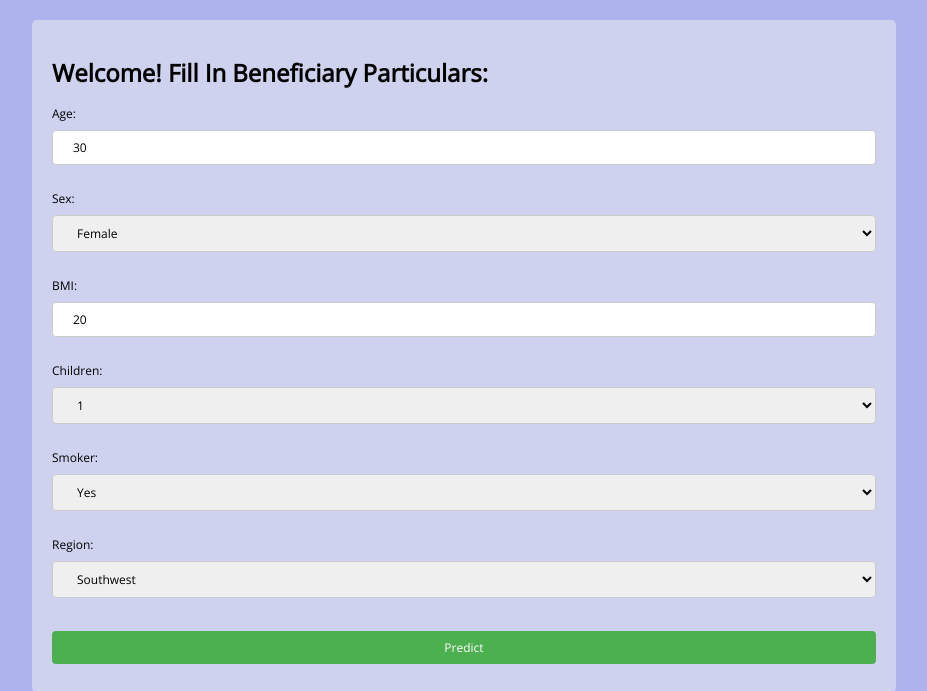
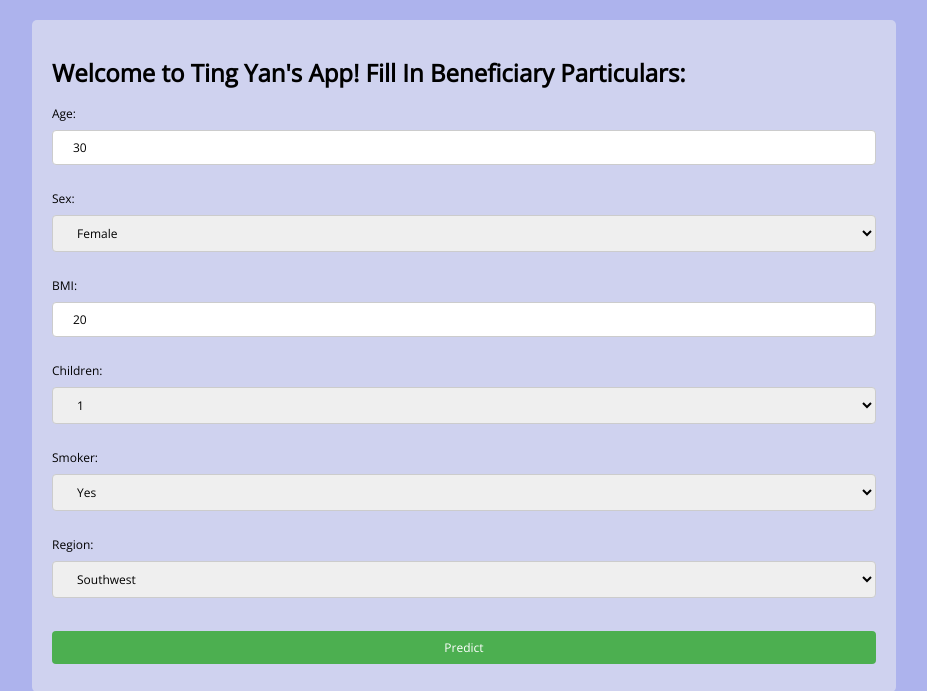
Before and after one commit to msnewty/Lesson8-CICD-Demo, a Flask app: page / in a window 1280 px wide. Shown: the top 691 px of the page, without its empty margins (176-1103 px from the left). Run offline with Flask 3, Linux system fonts and the light colour scheme.

Commit message:
final run

```diff
--- a/src/templates/index.html
+++ b/src/templates/index.html
@@ -7,7 +7,7 @@
 </head>
 <body>
     <div>
-        <h1>Welcome! Fill In Beneficiary Particulars:</h1>
+        <h1>Welcome to Ting Yan's App! Fill In Beneficiary Particulars:</h1>
         <form method="POST">
             <label for="age">Age:</label><br>
             <input type="text" id="age" name="age" value="30"><br><br>
```
Also changed, not shown: .github/workflows/docker_deployment.yml (added), 1 other file.
